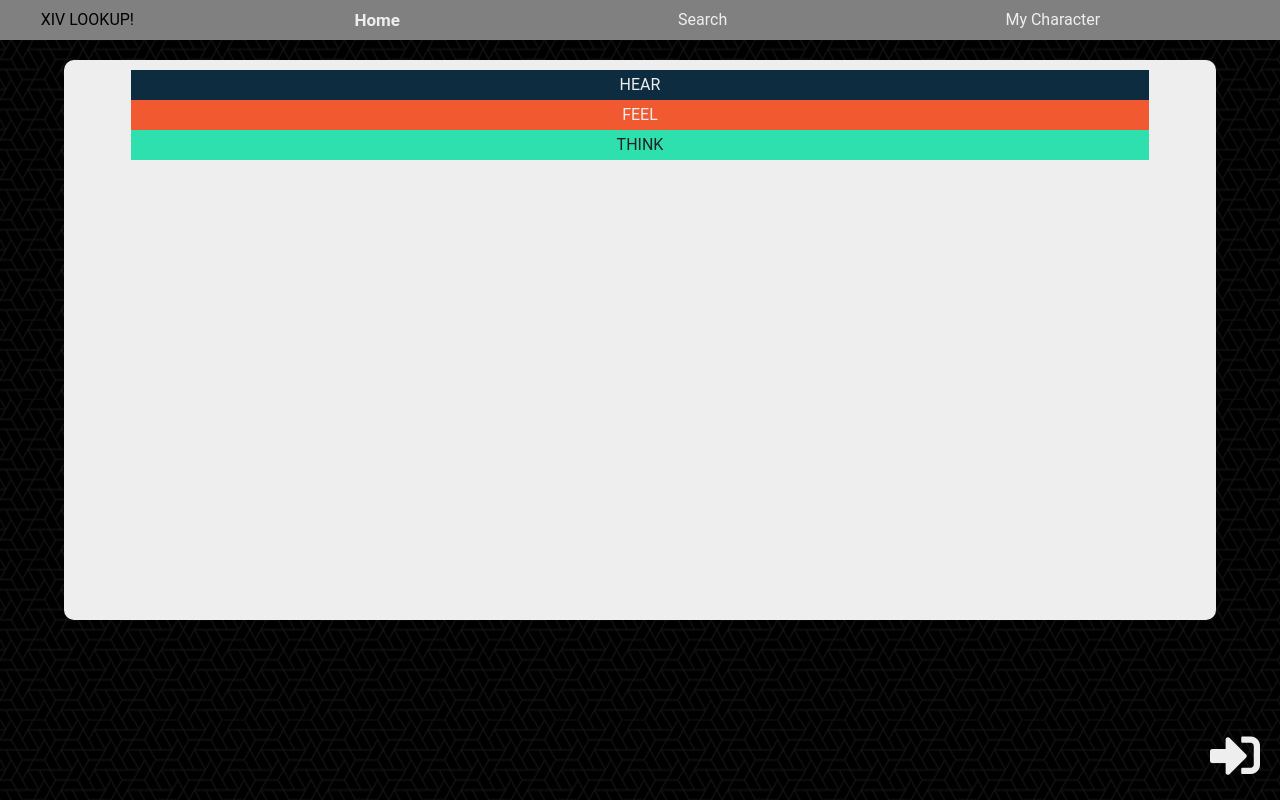
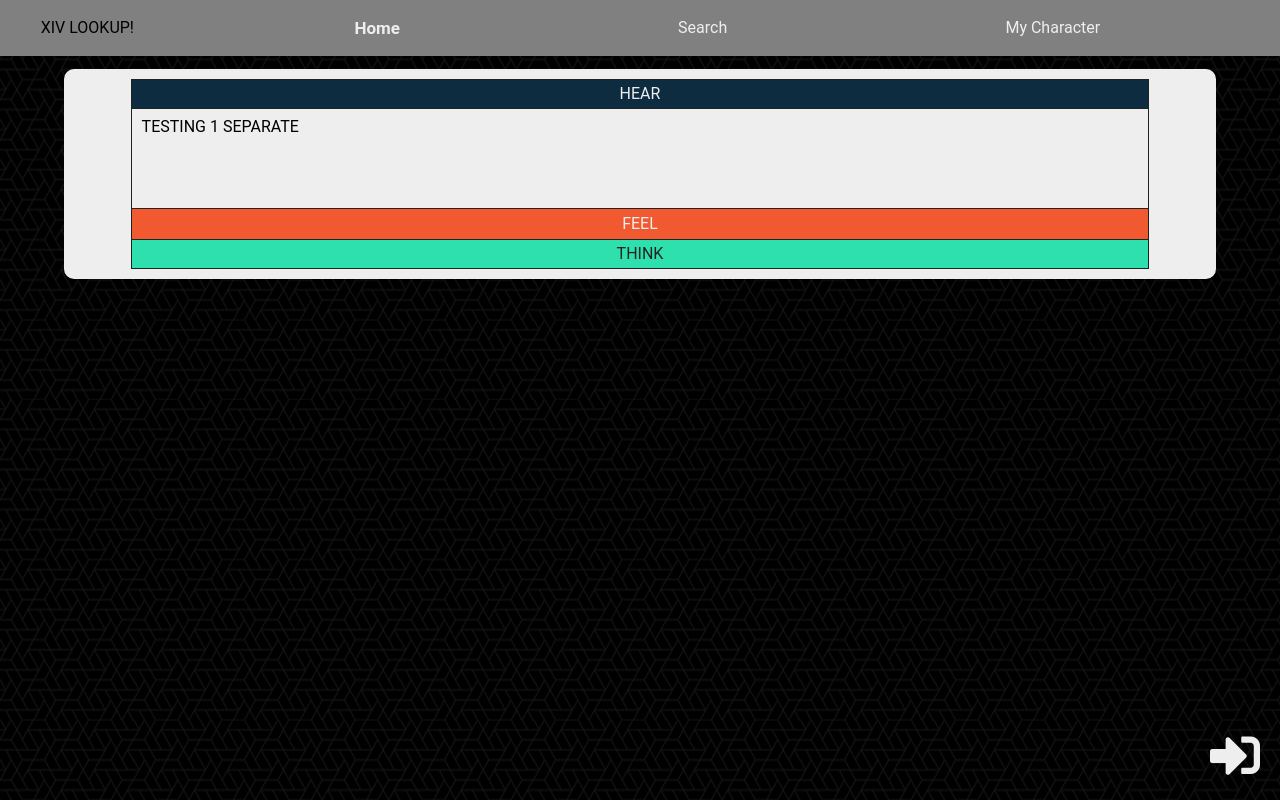
Before and after one commit to edreeseg/ffxiv-lookup, a React (Create React App) app: page / in a window 1280 px wide. Both pictures are taken after a click on the element "HEAR". Built offline with nearby package versions, Linux system fonts and the light colour scheme.

Commit message:
Accordion section, home

```diff
--- /dev/null
+++ b/src/components/HomePage/Accordion.js
@@ -0,0 +1,132 @@
+import React from "react";
+import styled from "styled-components";
+
+import Hear from "./HearSection";
+import Feel from "./FeelSection";
+import Think from "./ThinkSection";
+
+// Should implement React Transition Group to animate opening and closing of panels.
+
+const StyledAccordion = styled.section`
+  width: 90%;
+  margin: 0 auto;
+  background: #eee;
+  margin-bottom: 20px;
+  border-radius: 10px;
+  padding: 10px;
+
+  .blue {
+    background: #0d2c40;
+  }
+  .red {
+    background: #f15a30;
+  }
+  .green {
+    background: #2de0ad;
+    color: #222;
+  }
+`;
+
+const AccordionSection = styled.div`
+  height: 3rem;
+  width: 90%;
+  margin: 0 auto;
+  padding: 0 10px;
+  display: flex;
+  justify-content: center;
+  align-items: center;
+  cursor: pointer;
+  color: #eee;
+  border: 1px solid #222;
+
+  &:nth-child(3) {
+    border-top: none;
+    border-bottom: ${props =>
+      props.index === props.current ? "1px solid #222" : "none"};
+  }
+
+  &:hover h3 {
+    pointer-events: none;
+    user-select: none;
+    color: gray;
+  }
+`;
+
+export const Info = styled.div`
+  display: ${props => (props.index === props.current ? "block" : "none")};
+  width: 90%;
+  height: 10rem;
+  margin: 0 auto;
+  border: 1px solid #222;
+  border-top: none;
+  padding: 10px;
+
+  &:nth-child(4) {
+    border-bottom: ${props =>
+      props.index === props.current ? "none" : "1px solid #222"};
+  }
+`;
+
+class Accordion extends React.Component {
+  constructor(props) {
+    super(props);
+    this.state = {
+      index: null
+    };
+  }
+  handleSelection = e => {
+    e.persist();
+    this.setState(prevState => {
+      return {
+        index:
+          prevState.index === e.target.dataset.index
+            ? null
+            : e.target.dataset.index
+      };
+    });
+  };
+  render() {
+    return (
+      <StyledAccordion>
+        <AccordionSection
+          data-index="0"
+          index="0"
+          current={this.state.index}
+          className="blue"
+          onClick={this.handleSelection}
+        >
+          <h3>HEAR</h3>
+        </AccordionSection>
+        <Hear index="0" current={this.state.index}>
+          TESTING 1
+        </Hear>
+        <AccordionSection
+          data-index="1"
+          index="1"
+          current={this.state.index}
+          className="red"
+          onClick={this.handleSelection}
+        >
+          <h3>FEEL</h3>
+        </AccordionSection>
+        <Feel index="1" current={this.state.index}>
+          TESTING 2
+        </Feel>
+        <AccordionSection
+          data-index="2"
+          index="2"
+          current={this.state.index}
+          className="green"
+          onClick={this.handleSelection}
+        >
+          <h3>THINK</h3>
+        </AccordionSection>
+        <Think index="2" current={this.state.index}>
+          TESTING 3
+        </Think>
+      </StyledAccordion>
+    );
+  }
+}
+
+export default Accordion;
--- /dev/null
+++ b/src/components/HomePage/FeelSection.js
@@ -0,0 +1,4 @@
+import React from "react";
+import { Info } from "./Accordion";
+
+export default props => <Info {...props}>TESTING 2 SEPARATE</Info>;
--- /dev/null
+++ b/src/components/HomePage/HearSection.js
@@ -0,0 +1,10 @@
+import React from "react";
+import { Info } from "./Accordion";
+
+class Hear extends React.Component {
+  render() {
+    return <Info {...this.props}>TESTING 1 SEPARATE</Info>;
+  }
+}
+
+export default Hear;
--- a/src/components/HomePage/Home.js
+++ b/src/components/HomePage/Home.js
@@ -1,48 +1,8 @@
 import React from "react";
 import styled from "styled-components";
+import Accordion from "./Accordion";
 
-const HomeContainer = styled.section`
-  width: 90%;
-  margin: 0 auto;
-  background: #eee;
-  height: 70%;
-  border-radius: 10px;
-  padding: 10px;
-
-  .decorative {
-    height: 3rem;
-    width: 90%;
-    margin: 0 auto;
-    padding: 0 10px;
-    display: flex;
-    justify-content: center;
-    align-items: center;
-    cursor: pointer;
-    color: #eee;
-
-    &:hover {
-      transform: scaleY(1.5);
-
-      h3 {
-        transform: scaleY(0.666);
-        transform: scaleY(calc(2 / 3));
-        font-weight: bold;
-        font-size: 1.7rem;
-      }
-    }
-  }
-
-  .blue {
-    background: #0d2c40;
-  }
-  .red {
-    background: #f15a30;
-  }
-  .green {
-    background: #2de0ad;
-    color: #222;
-  }
-`;
+const HomeContainer = styled.section``;
 
 const Login = styled.span`
   position: fixed;
@@ -61,15 +21,7 @@ class Home extends React.Component {
   render() {
     return (
       <HomeContainer>
-        <div className="decorative blue">
-          <h3>HEAR</h3>
-        </div>
-        <div className="decorative red">
-          <h3>FEEL</h3>
-        </div>
-        <div className="decorative green">
-          <h3>THINK</h3>
-        </div>
+        <Accordion />
         <Login className="fas fa-sign-in-alt" title="Login" />
       </HomeContainer>
     );
--- /dev/null
+++ b/src/components/HomePage/ThinkSection.js
@@ -0,0 +1,4 @@
+import React from "react";
+import { Info } from "./Accordion";
+
+export default props => <Info {...props}>TESTING 3 SEPARATE</Info>;
--- a/src/components/TopBar.js
+++ b/src/components/TopBar.js
@@ -3,12 +3,12 @@ import { NavLink, Link } from "react-router-dom";
 import styled from "styled-components";
 
 const StyledTopBar = styled.header`
-  height: 40px;
+  height: 7%;
   background: #808080;
   display: flex;
   justify-content: space-around;
   align-items: center;
-  margin-bottom: 20px;
+  margin-bottom: 1%;
 
   a {
     text-decoration: none;
```
